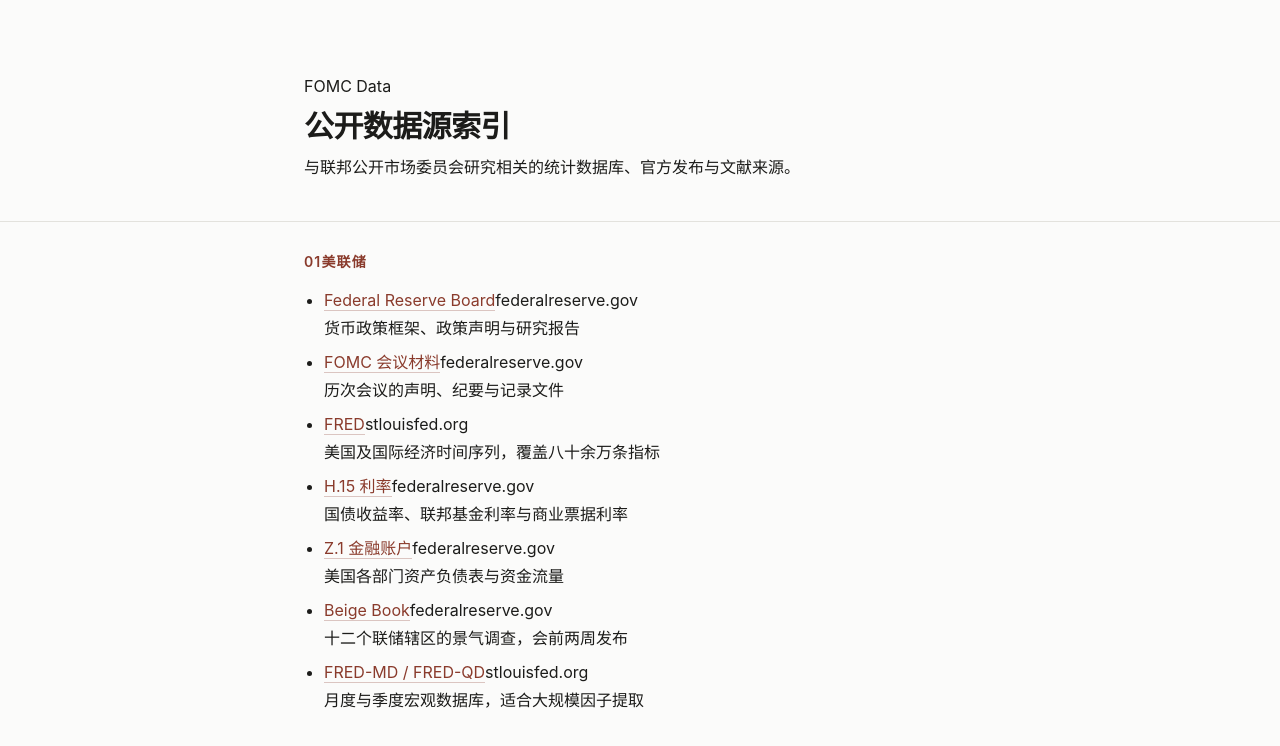
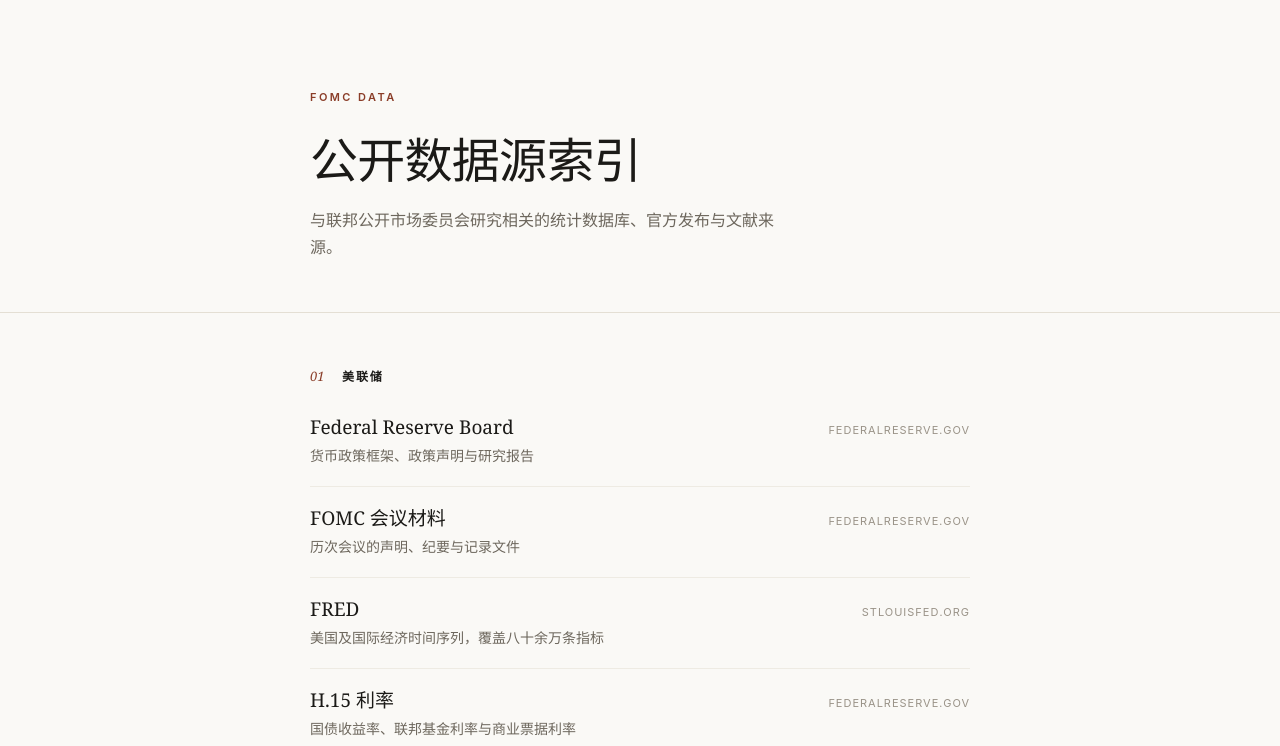
Before and after one commit to yanyintingyou/fomcdata-site, a plain HTML site: page index.html in a window 1280 px wide. Shown: the top 746 px of the page. Drawn offline with Linux system fonts and the light colour scheme.

Commit message:
sync style.css

```diff
--- a/style.css
+++ b/style.css
@@ -1,87 +1,160 @@
 :root {
-  --bg: #fbfbfa;
-  --fg: #1c1c1a;
-  --muted: #6b6b66;
-  --line: #e3e2dd;
-  --accent: #8a3b2c;
+  --paper: #faf9f6;
+  --ink: #1b1a17;
+  --muted: #6d675d;
+  --dim: #9a9388;
+  --rule: #e4dfd4;
+  --hair: #eeebe3;
+  --accent: #8a3d28;
+  --serif: Georgia, "Times New Roman", "Songti SC", "SimSun", serif;
+  --sans: -apple-system, "Segoe UI", "PingFang SC", "Microsoft YaHei", sans-serif;
 }
 
 * { box-sizing: border-box; }
 
-html { -webkit-text-size-adjust: 100%; }
-
 body {
   margin: 0;
-  background: var(--bg);
-  color: var(--fg);
-  font: 16px/1.75 -apple-system, "Segoe UI", "PingFang SC", "Hiragino Sans GB", "Microsoft YaHei", sans-serif;
+  background: var(--paper);
+  color: var(--ink);
+  font-family: var(--sans);
+  font-size: 16px;
+  line-height: 1.7;
+  -webkit-font-smoothing: antialiased;
+  text-rendering: optimizeLegibility;
 }
 
 .wrap {
   max-width: 720px;
   margin: 0 auto;
-  padding: 0 24px;
+  padding: 0 30px;
 }
 
-header {
-  padding: 72px 0 40px;
-  border-bottom: 1px solid var(--line);
+/* ---------- masthead ---------- */
+
+.masthead {
+  padding: 88px 0 52px;
+  border-bottom: 1px solid var(--rule);
 }
 
-header h1 {
-  margin: 0;
-  font-size: 30px;
+.mark {
+  font-size: 11px;
+  letter-spacing: 0.22em;
+  text-transform: uppercase;
+  color: var(--accent);
   font-weight: 600;
-  letter-spacing: -0.02em;
 }
 
-header .sub {
-  margin: 8px 0 0;
-  color: var(--muted);
-  font-size: 15px;
+.masthead h1 {
+  margin: 26px 0 0;
+  font-family: var(--serif);
+  font-size: clamp(34px, 5.4vw, 48px);
+  font-weight: 400;
+  line-height: 1.14;
+  letter-spacing: -0.015em;
 }
 
-main { padding: 8px 0 32px; }
-
-section {
-  padding: 28px 0;
-  border-bottom: 1px solid var(--line);
+.lede {
+  margin: 20px 0 0;
+  max-width: 30em;
+  color: var(--muted);
+  font-size: 16px;
+  line-height: 1.65;
 }
 
-section:last-child { border-bottom: none; }
+/* ---------- groups ---------- */
 
-h2 {
-  margin: 0 0 12px;
-  font-size: 14px;
+main { padding: 0 0 40px; }
+
+.group { padding: 52px 0 8px; }
+
+.group h2 {
+  display: flex;
+  align-items: baseline;
+  gap: 14px;
+  margin: 0 0 8px;
+  font-size: 12px;
   font-weight: 600;
-  letter-spacing: 0.08em;
+  letter-spacing: 0.16em;
   text-transform: uppercase;
-  color: var(--accent);
+  color: var(--ink);
 }
 
-p { margin: 0 0 12px; }
-p:last-child { margin-bottom: 0; }
-
-ul { margin: 0; padding-left: 20px; }
-li { margin-bottom: 6px; }
-
-a {
+.group .idx {
+  font-family: var(--serif);
+  font-style: italic;
+  font-size: 13px;
+  letter-spacing: 0;
   color: var(--accent);
-  text-decoration: none;
-  border-bottom: 1px solid rgba(138, 59, 44, 0.28);
+  font-weight: 400;
+  min-width: 18px;
 }
 
-a:hover { border-bottom-color: var(--accent); }
+/* ---------- items ---------- */
+
+.items {
+  list-style: none;
+  margin: 0;
+  padding: 0;
+}
+
+.items li {
+  padding: 19px 0 18px;
+  border-bottom: 1px solid var(--hair);
+}
+
+.items li:last-child { border-bottom: none; }
+
+.head {
+  display: flex;
+  justify-content: space-between;
+  align-items: baseline;
+  gap: 18px;
+}
+
+.head a {
+  font-family: var(--serif);
+  font-size: 19px;
+  line-height: 1.35;
+  color: var(--ink);
+  text-decoration: none;
+  transition: color 0.18s ease;
+}
+
+.head a:hover { color: var(--accent); }
+
+.host {
+  flex: 0 0 auto;
+  font-size: 11px;
+  letter-spacing: 0.09em;
+  text-transform: uppercase;
+  color: var(--dim);
+  font-variant-numeric: tabular-nums;
+}
+
+.items p {
+  margin: 5px 0 0;
+  font-size: 14px;
+  line-height: 1.6;
+  color: var(--muted);
+  max-width: 44em;
+}
+
+/* ---------- footer ---------- */
 
 footer {
-  padding: 28px 0 48px;
-  border-top: 1px solid var(--line);
-  color: var(--muted);
-  font-size: 13px;
+  border-top: 1px solid var(--rule);
+  padding: 26px 0 64px;
+  color: var(--dim);
+  font-size: 12.5px;
+  letter-spacing: 0.02em;
 }
 
-@media (max-width: 600px) {
-  header { padding: 48px 0 28px; }
-  header h1 { font-size: 24px; }
-  .wrap { padding: 0 20px; }
+@media (max-width: 620px) {
+  .wrap { padding: 0 22px; }
+  .masthead { padding: 56px 0 38px; }
+  .group { padding: 40px 0 4px; }
+  .head { flex-direction: column; align-items: flex-start; gap: 3px; }
+  .head a { font-size: 17.5px; }
+  .host { font-size: 10.5px; }
+  .items p { font-size: 13.5px; }
 }
```
